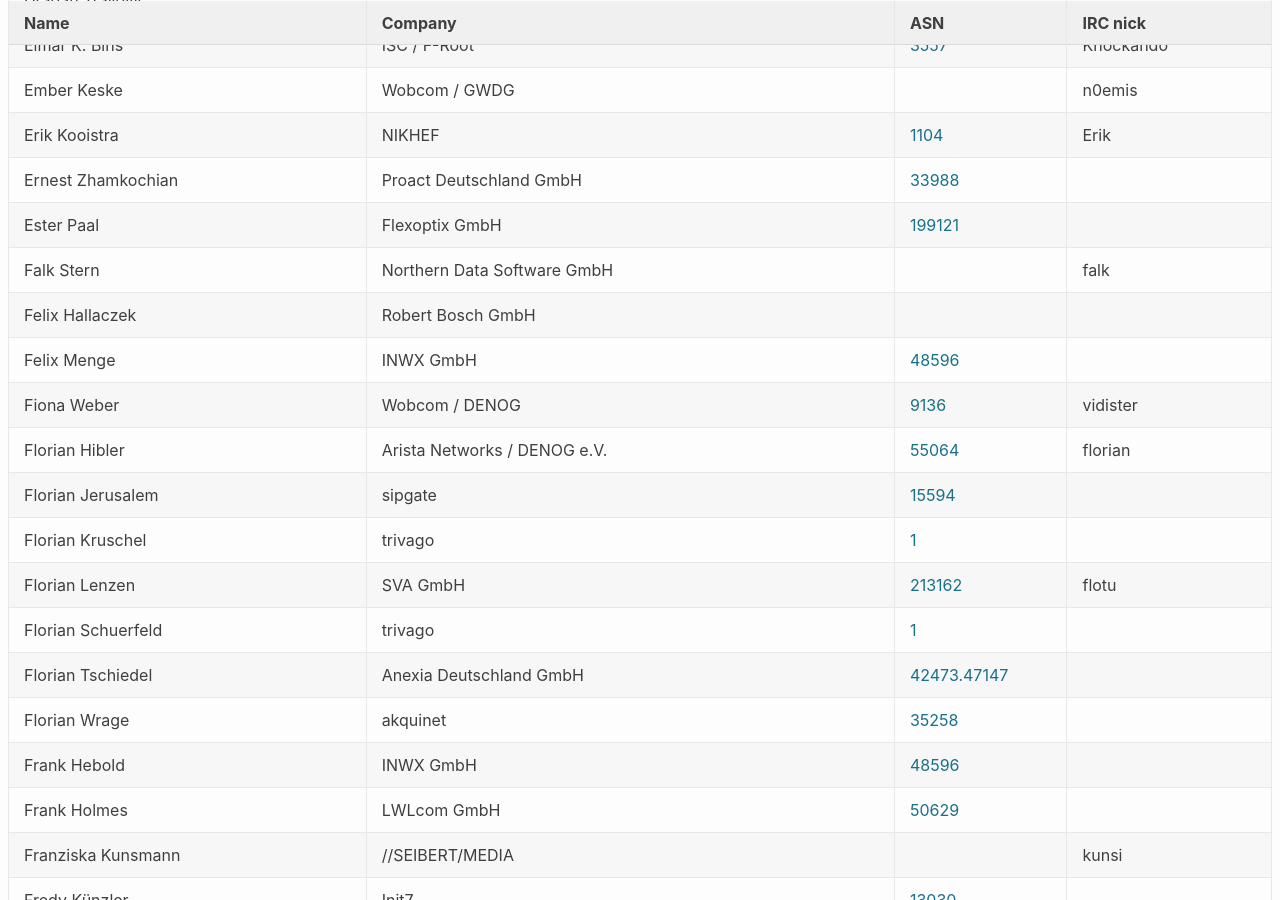
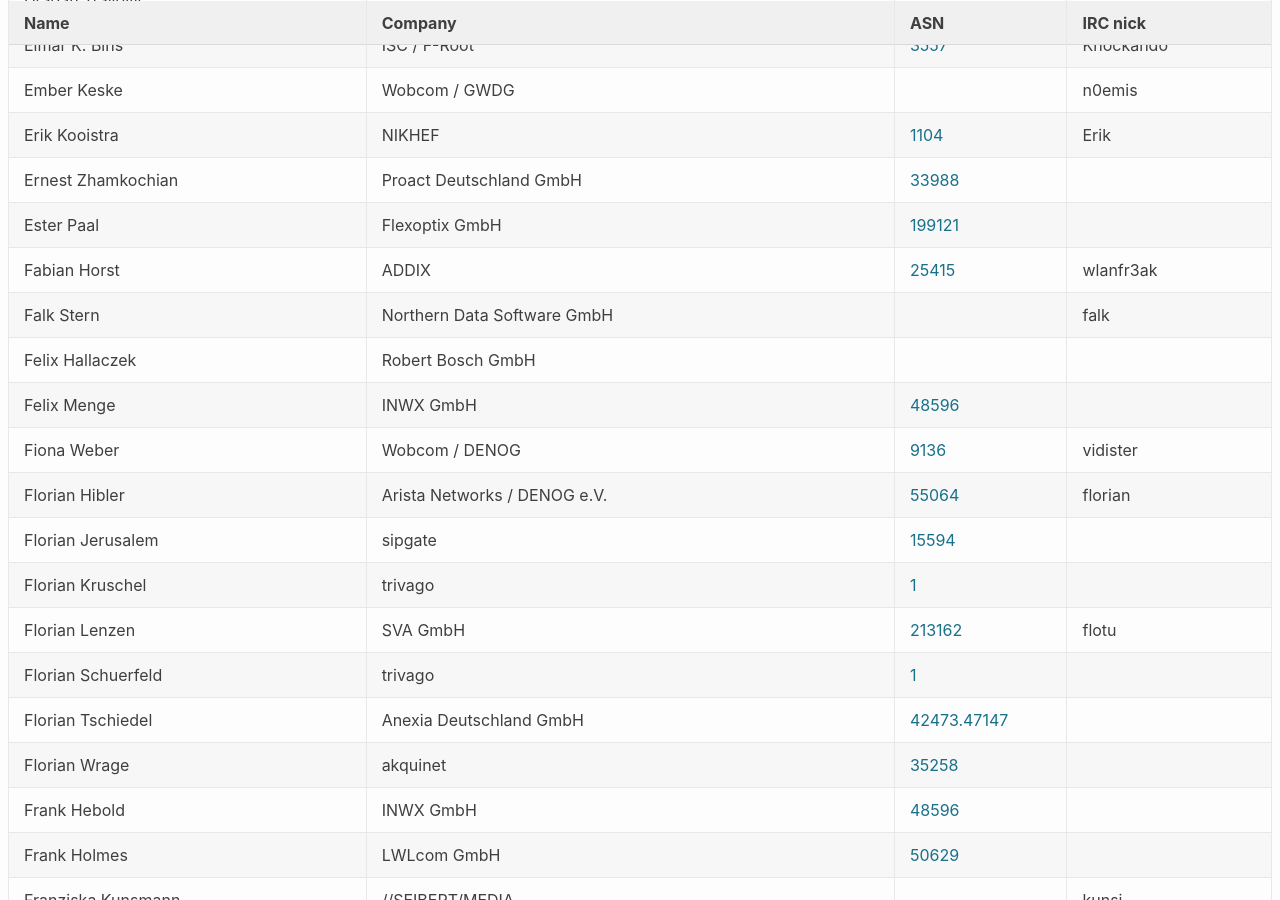
Before and after one commit to denog/pretix-attendeelist, a Jekyll site: the page built from denog14/index.md, in a window 1280 px wide and 900 px high, scrolled down 2449 px. Built offline with Jekyll 4.4.1, drawn with Linux system fonts in a browser that asks for light colours.

Commit message:
Latest data: Tue Oct 25 20:52:25 UTC 2022

```diff
--- a/_data/attendees_denog14_onsite.json
+++ b/_data/attendees_denog14_onsite.json
@@ -334,6 +334,12 @@
     "company": "Flexoptix GmbH",
     "irc": null,
     "asn": "199121"
+  },
+  {
+    "name": "Fabian Horst",
+    "company": "ADDIX",
+    "irc": "wlanfr3ak",
+    "asn": "25415"
   },
   {
     "name": "Falk Stern",
```
